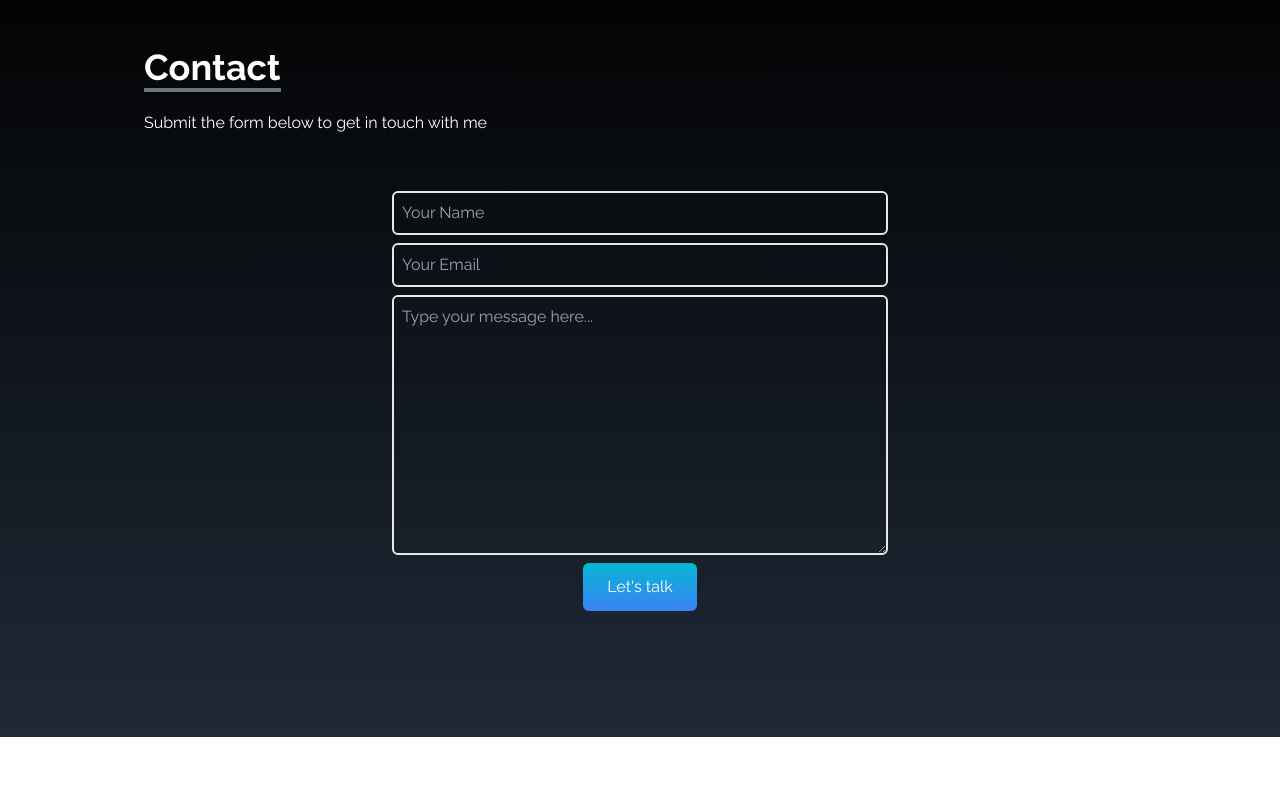
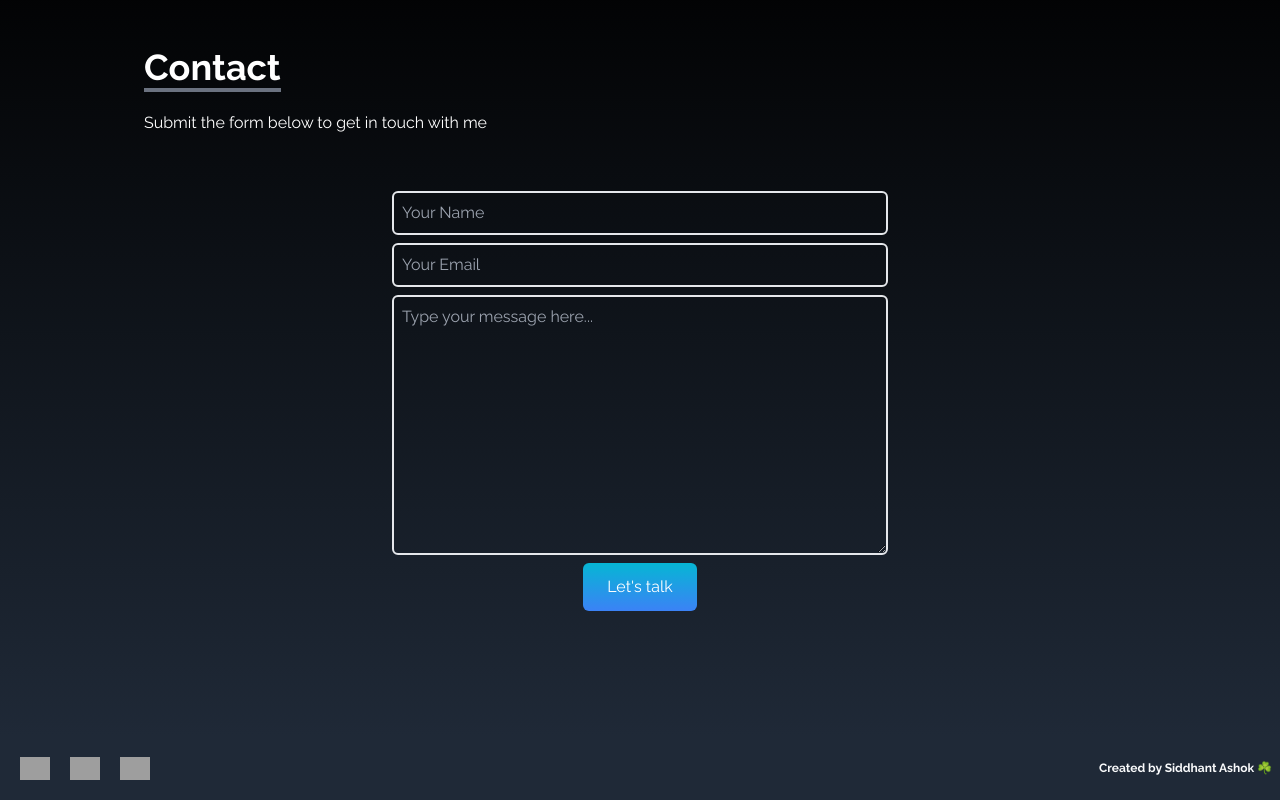
Before and after one commit to SiddhantAshok/My_Portfolio, a React (Vite) app in the folder MyPortfolio/: page / in a window 1280 px wide. Shown: the part 2343-3143 px from the top of the page. Before the commit the page ends 3080 px from the top, so only its background shows below. Built offline with nearby package versions, Linux system fonts and the light colour scheme; grey boxes are pictures that could not be loaded.

Commit message:
footer add

```diff
--- a/MyPortfolio/src/App.jsx
+++ b/MyPortfolio/src/App.jsx
@@ -20,6 +20,7 @@
      <Contact />
 
      <SocialLinks />
+     <Footer />
 
     </>
   );
--- a/MyPortfolio/src/components/Footer.jsx
+++ b/MyPortfolio/src/components/Footer.jsx
@@ -19,7 +19,7 @@
           />
         </a>
         <a
-          href="https://www.linkedin.com/in/siddhant-ashok-091994/"
+          href="https://www.linkedin.com/in/siddhant-ashok/"
           target="_blank"
         >
           <img
```
